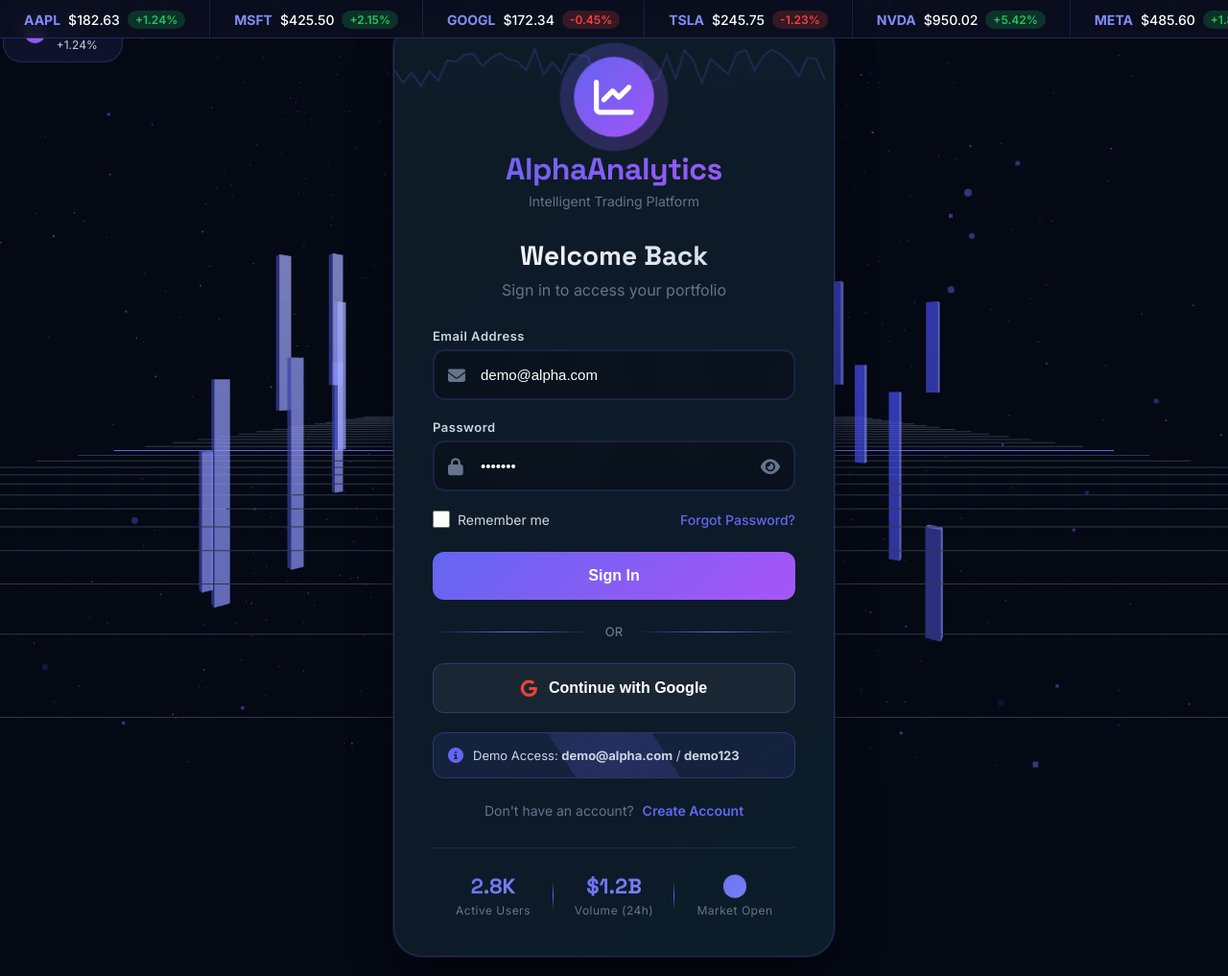
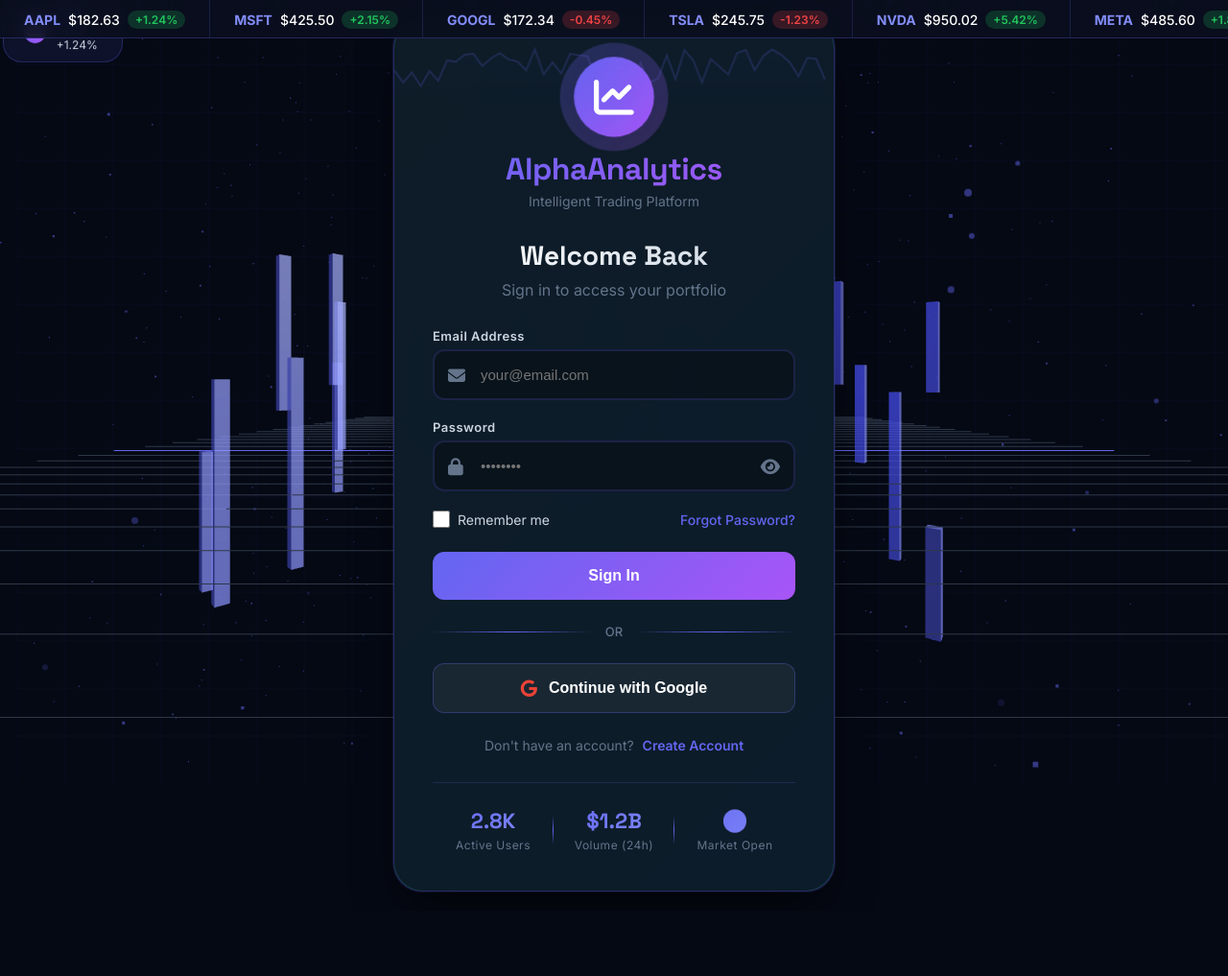
Before and after one commit to razilchristian/stockmarketagentic, a Flask app: page /login in a window 1280 px wide. Shown: the whole page at 96% size. After the commit the page ends 930 px from the top, so only its background shows below. Run offline with Flask 3, Linux system fonts and the light colour scheme.

Commit message:
Remove demo login account

```diff
--- a/app.py
+++ b/app.py
@@ -262,15 +262,8 @@ os.makedirs(HISTORY_DIR, exist_ok=True)
 stock_cache = {}
 CACHE_DURATION = 3600  # 1 hour cache
 
-# Simple user database
-users = {
-    "demo@alpha.com": {
-        "password": "demo123",
-        "first_name": "Demo",
-        "last_name": "User",
-        "created_at": datetime.now().isoformat()
-    }
-}
+# Simple in-memory user database populated through signup.
+users = {}
 
 # Rate limiting for API calls
 api_call_counts = {}
@@ -1479,8 +1472,6 @@ if __name__ == "__main__":
     print(f"  • Predictor Module:      ✅ Loaded")
     print(f"  • Cache Duration:        {CACHE_DURATION} seconds")
     print("="*60)
-    print(f"\nDemo Account: demo@alpha.com / demo123")
-    print("="*60)
     print(f"\n🚀 Server starting on http://{host}:{port}")
     print("="*60)
     sys.stdout.flush()
--- a/templates/login.html
+++ b/templates/login.html
@@ -986,7 +986,7 @@
           <label>Email Address</label>
           <div class="input-wrapper">
             <i class="fas fa-envelope"></i>
-            <input type="email" class="form-control" id="email" placeholder="your@email.com" value="demo@alpha.com" required>
+            <input type="email" class="form-control" id="email" placeholder="your@email.com" required>
           </div>
         </div>
 
@@ -994,7 +994,7 @@
           <label>Password</label>
           <div class="input-wrapper">
             <i class="fas fa-lock"></i>
-            <input type="password" class="form-control" id="password" placeholder="••••••••" value="demo123" required>
+            <input type="password" class="form-control" id="password" placeholder="••••••••" required>
             <i class="fas fa-eye toggle-password" onclick="togglePassword('password')"></i>
           </div>
         </div>
@@ -1027,14 +1027,6 @@
           Continue with Google
         </button>
       </form>
-
-      <!-- Demo Credentials -->
-      <div class="demo-box">
-        <div class="demo-content">
-          <i class="fas fa-info-circle"></i>
-          <span>Demo Access: <strong>demo@alpha.com</strong> / <strong>demo123</strong></span>
-        </div>
-      </div>
 
       <!-- Footer -->
       <div class="auth-footer">
```
